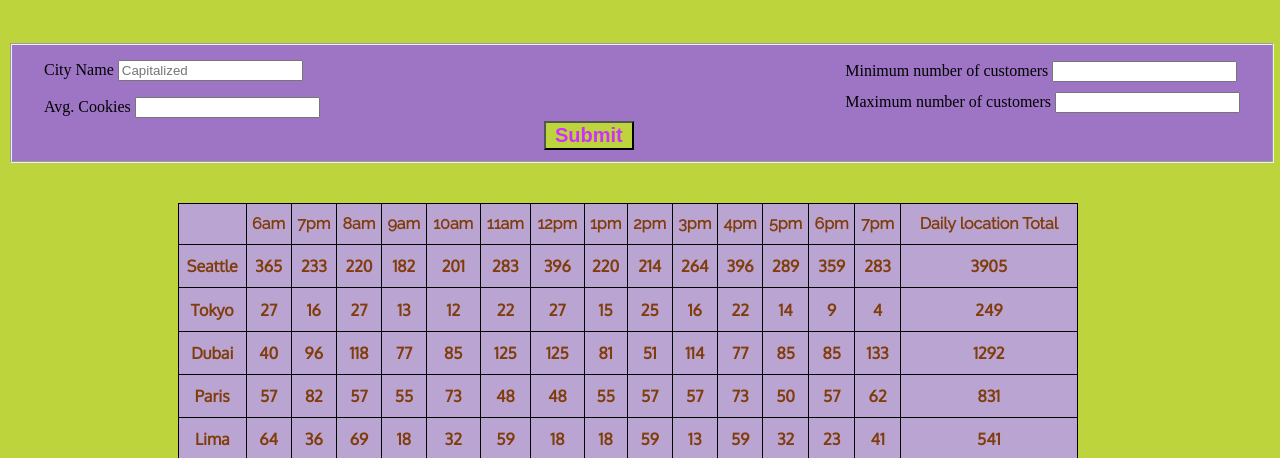
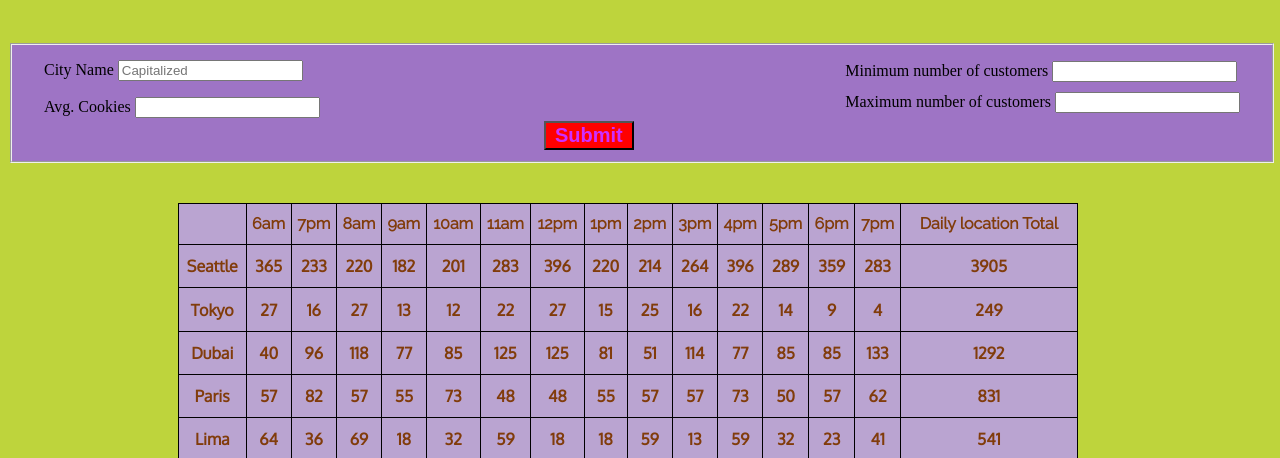
Before and after one commit to Daour211/cookie-stand, a plain HTML site: page sales.html in a window 1280 px wide. In both pictures the pointer is over the input 588 px from the left and 281 px from the top of the page. Shown: the part 146-604 px from the top of the page. Drawn offline with Linux system fonts and the light colour scheme.

Commit message:
modified the sumbit button

```diff
--- a/css/sales.css
+++ b/css/sales.css
@@ -66,6 +66,10 @@ body #salesHeader{
     background-color: rgb(190, 212, 60);
 
 }
+#storesForm fieldset #submit:hover{
+    background-color: red;
+
+}
 
 #CityName {
     position: relative;
```
